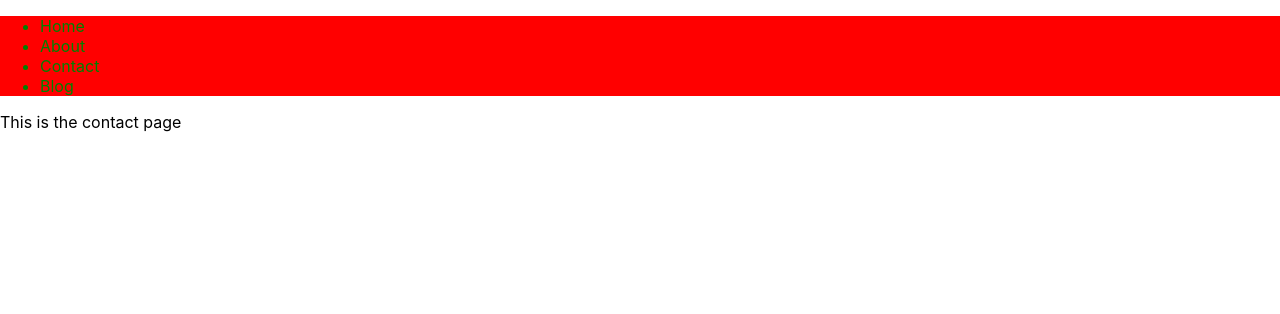
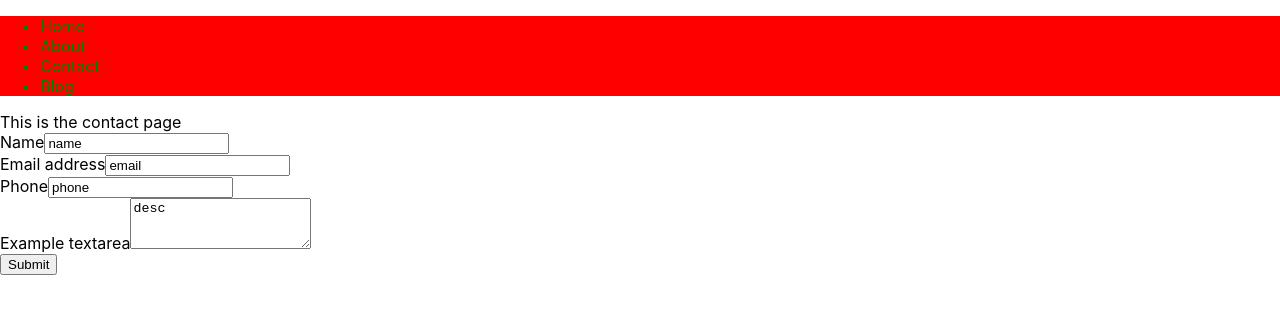
Before and after one commit to programwithabhi33/my-next-js-app, a Next.js app: page /contact in a window 1280 px wide. Shown: the top 314 px of the page. Built offline with nearby package versions, Linux system fonts and the light colour scheme.

Commit message:
use the contact api to store the contact information

```diff
--- /dev/null
+++ b/contactdata/3.json
@@ -0,0 +1 @@
+{"name":"name","email":"email@abhi.com","phone":"phone","desc":"desc"}
--- /dev/null
+++ b/contactdata/4.json
@@ -0,0 +1 @@
+{"name":"name","email":"email@mail.com","phone":"phone","desc":"desc"}
--- a/pages/contact.js
+++ b/pages/contact.js
@@ -1,7 +1,70 @@
-import React from 'react'
+import next from 'next'
+import React, { useState } from 'react'
 
-export default function contact () {
+export default function contact() {
+  const [name, setname] = useState('name')
+  const [email, setemail] = useState('email')
+  const [phone, setphone] = useState('phone')
+  const [desc, setdesc] = useState('desc')
+
+  let onSubmit = (e) => {
+    e.preventDefault();
+    let postData = { name, email, phone, desc }
+    console.log('the form has been submitted')
+    fetch('http://localhost:3000/api/postcontact', {
+      method: 'POST',
+      headers: {
+        'Content-Type': 'application/json',
+      },
+      body: JSON.stringify(postData),
+    }).then((response) => response.json())
+      .then((data) => {
+        console.log('Success:', data);
+        alert('contacted successfully')
+      })
+      .catch((error) => {
+        console.error('Error:', error);
+      });
+
+  }
+  let onChange = (e) => {
+    // console.log(e.target.name)
+    if (e.target.name == 'name') {
+      setname(e.target.value)
+    }
+    else if (e.target.name === 'email') {
+      setemail(e.target.value)
+    }
+    else if (e.target.name === 'phone') {
+      setphone(e.target.value)
+    }
+    else {
+      setdesc(e.target.value)
+    }
+  }
+
   return (
-    <div>This is the contact page</div>
+    <>
+      <div>This is the contact page</div>
+      <form onSubmit={onSubmit}>
+        <div className="mb-3">
+          <label htmlFor="examplehtmlFormControlInput1" className="htmlForm-label">Name</label>
+          <input onChange={onChange} value={name} name='name' type="text" className="htmlForm-control" id="name" placeholder="Enter your name" required minLength={3} />
+        </div>
+        <div className="mb-3">
+          <label htmlFor="examplehtmlFormControlInput1" className="htmlForm-label">Email address</label>
+          <input onChange={onChange} value={email} name='email' type="email" className="htmlForm-control" id="email" placeholder="Enter your email" required minLength={4} />
+        </div>
+        <div className="mb-3">
+          <label htmlFor="examplehtmlFormControlInput1" className="htmlForm-label">Phone</label>
+          <input onChange={onChange} value={phone} name='phone' type="phone" className="htmlForm-control" id="phone" placeholder="Enter your phone" required minLength={10} />
+        </div>
+        <div className="mb-3">
+          <label htmlFor="examplehtmlFormControlTextarea1" className="htmlForm-label">Example textarea</label>
+          <textarea name='desc' onChange={onChange} value={desc} className="htmlForm-control" id="examplehtmlFormControlTextarea1" rows="3" />
+        </div>
+        <button className="btn" id="submit" type='submit'>Submit</button>
+      </form>
+    </>
   )
 }
```
